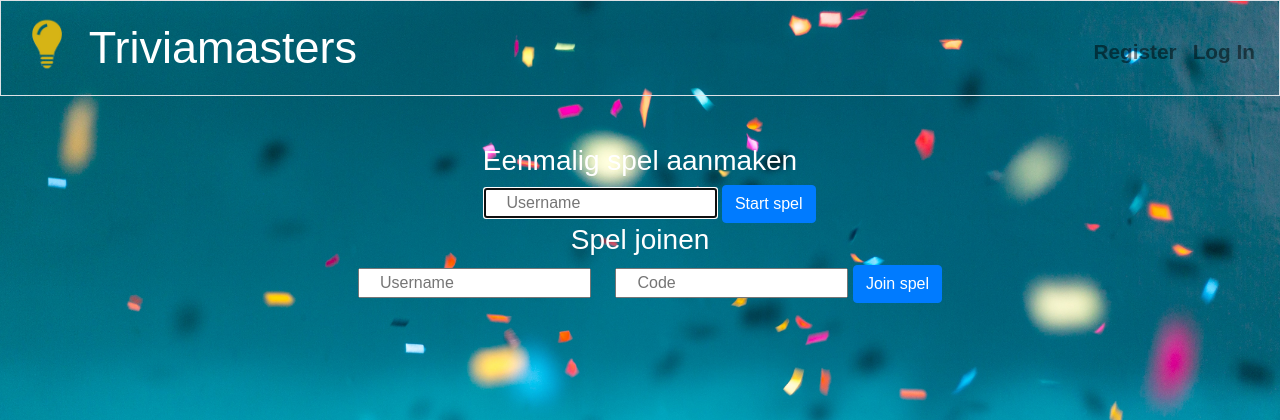
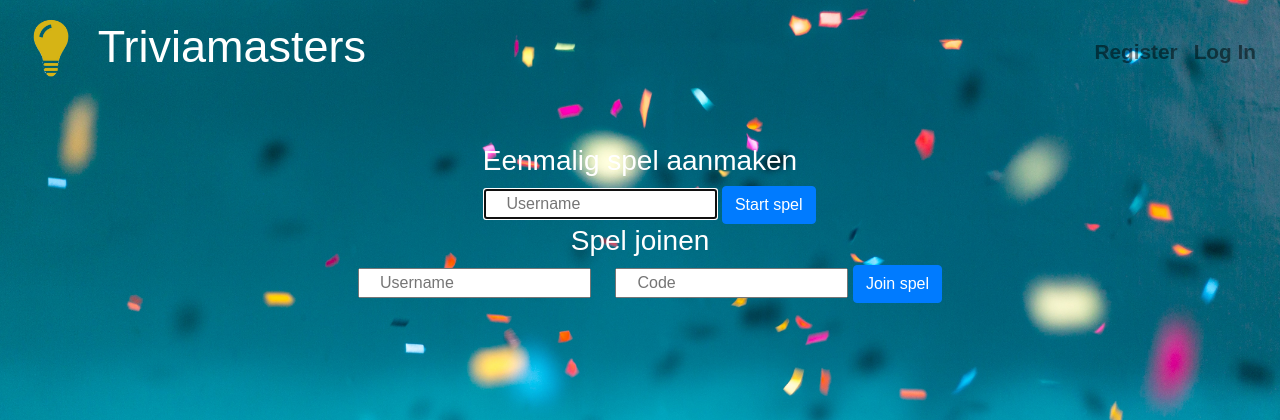
Before and after one commit to Hetgithubaccount/triviamasters, a Flask app: page / in a window 1280 px wide. Shown: the top 420 px of the page. Run offline with Flask 2, Linux system fonts and the light colour scheme; some libraries are stand-ins or nearby versions.

Commit message:
templates

```diff
--- a/templates/layout.html
+++ b/templates/layout.html
@@ -23,9 +23,9 @@
     </head>
 
     <body>
-        <nav class="navbar navbar-expand-md navbar-light border">
+        <nav class="navbar navbar-expand-md navbar-light">
             <a class="navbar-brand" href="/">
-                 <img src="/static/bulb.png" width="60" height="60" class="d-inline-block align-top" alt="">
+                 <img src="/static/bulb.png" width="70" height="70" class="d-inline-block align-top" alt="">
                     Triviamasters
             </a>
             <button aria-controls="navbar" aria-expanded="false" aria-label="Toggle navigation" class="navbar-toggler" data-target="#navbar" data-toggle="collapse" type="button">
```
